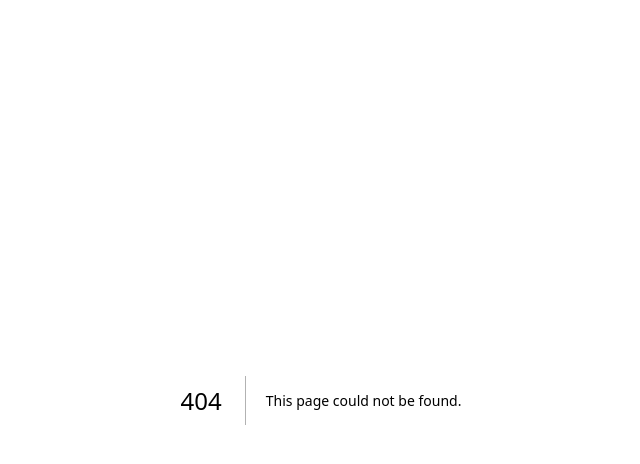
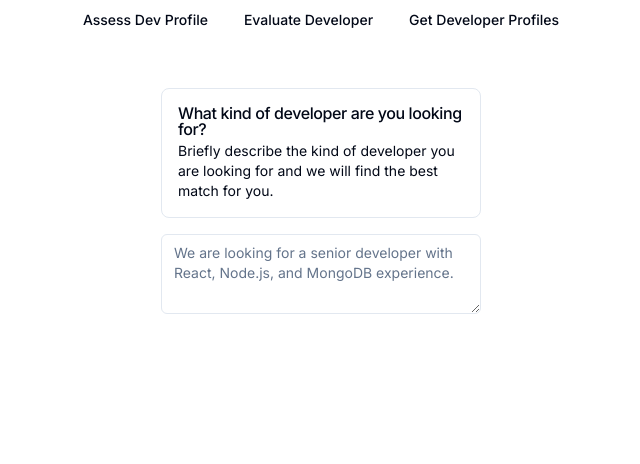
Before and after one commit to esponges/dev-assessments-app, a Next.js app: page /app/get-profiles in a window 1280 px wide. Before the commit this address had no page. Shown: the top 464 px of the page, without its empty margins (319-959 px from the left). Built offline with nearby package versions, Linux system fonts and the light colour scheme.

Commit message:
Update container and add textarea component

```diff
--- a/src/components/layouts/container.tsx
+++ b/src/components/layouts/container.tsx
@@ -1,6 +1,6 @@
 export function Container({ children }: { children: React.ReactNode }) {
   return (
-    <main className='flex min-h-screen flex-col items-center py-12 w-1/4 mx-auto'>
+    <main className='flex min-h-screen flex-col items-center py-12 md:w-1/4 w-3/4 mx-auto'>
       {children}
     </main>
   );
--- /dev/null
+++ b/src/components/ui/textarea.tsx
@@ -0,0 +1,24 @@
+import * as React from "react"
+
+import { cn } from "@/lib/utils"
+
+export interface TextareaProps
+  extends React.TextareaHTMLAttributes<HTMLTextAreaElement> {}
+
+const Textarea = React.forwardRef<HTMLTextAreaElement, TextareaProps>(
+  ({ className, ...props }, ref) => {
+    return (
+      <textarea
+        className={cn(
+          "flex min-h-[80px] w-full rounded-md border border-input bg-background px-3 py-2 text-sm ring-offset-background placeholder:text-muted-foreground focus-visible:outline-none focus-visible:ring-2 focus-visible:ring-ring focus-visible:ring-offset-2 disabled:cursor-not-allowed disabled:opacity-50",
+          className
+        )}
+        ref={ref}
+        {...props}
+      />
+    )
+  }
+)
+Textarea.displayName = "Textarea"
+
+export { Textarea }
--- a/src/pages/app/assess-profile/index.tsx
+++ b/src/pages/app/assess-profile/index.tsx
@@ -18,7 +18,7 @@ type MutationResponse = {
   };
 };
 
-const onUpload = async (file: File) => {
+const getCandidates = async (file: File) => {
   const body = {
     resume: 'file',
     upsert: false,
@@ -47,9 +47,9 @@ const onUpload = async (file: File) => {
 export default function AssessProfile() {
   const [file, setFile] = useState<File | null>(null);
   const [stack, setStack] = useState<TechStack[]>([]);
-  const { data, mutate, isPending } = useMutation<MutationResponse, Error, File>(
+  const { mutate, isPending } = useMutation<MutationResponse, Error, File>(
     {
-      mutationFn: onUpload,
+      mutationFn: getCandidates,
       onSuccess: (data) => {
         setStack(data.LLMParsedResponse.tech_stack);
       },
--- /dev/null
+++ b/src/pages/app/get-profiles/index.tsx
@@ -0,0 +1,24 @@
+import { useState } from 'react';
+
+import { Container } from '@/components/layouts/container';
+import { Alert } from '@/components/molecules/alert';
+import { Textarea } from '@/components/ui/textarea';
+
+export default function DevProfiles() {
+  const [description, setDescription] = useState('');
+
+  return (
+    <Container>
+      <Alert
+        title='What kind of developer are you looking for?'
+        description='Briefly describe the kind of developer you are looking for and we will find the best match for you.'
+      />
+      <Textarea
+        placeholder='We are looking for a senior developer with React, Node.js, and MongoDB experience.'
+        className='mt-4'
+        value={description}
+        onChange={(e) => setDescription(e.target.value)}
+      />
+    </Container>
+  );
+}
```
